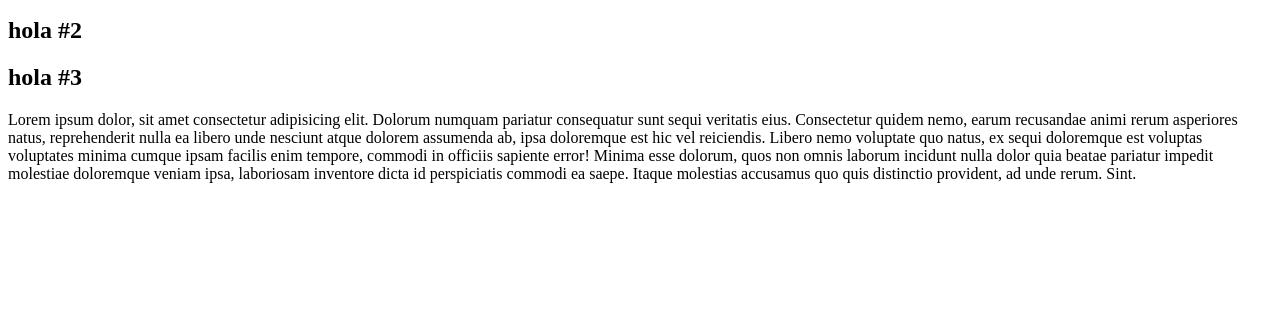
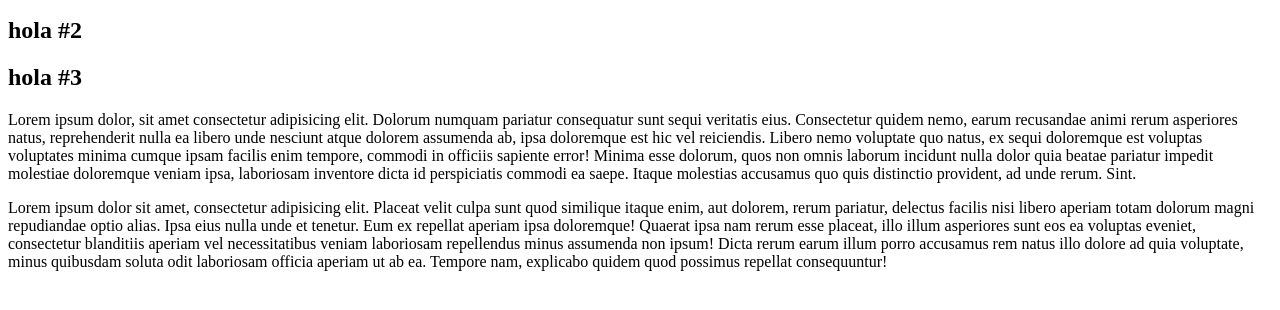
Before and after one commit to Summerpepper2023/LabWise-SonaSoftware, a plain HTML site: page index.html in a window 1280 px wide. Shown: the part 110-420 px from the top of the page. Drawn offline with Linux system fonts and the light colour scheme.

Commit message:
agregado por andrea

```diff
--- a/index.html
+++ b/index.html
@@ -14,5 +14,7 @@
     <p>
         Lorem ipsum dolor, sit amet consectetur adipisicing elit. Dolorum numquam pariatur consequatur sunt sequi veritatis eius. Consectetur quidem nemo, earum recusandae animi rerum asperiores natus, reprehenderit nulla ea libero unde nesciunt atque dolorem assumenda ab, ipsa doloremque est hic vel reiciendis. Libero nemo voluptate quo natus, ex sequi doloremque est voluptas voluptates minima cumque ipsam facilis enim tempore, commodi in officiis sapiente error! Minima esse dolorum, quos non omnis laborum incidunt nulla dolor quia beatae pariatur impedit molestiae doloremque veniam ipsa, laboriosam inventore dicta id perspiciatis commodi ea saepe. Itaque molestias accusamus quo quis distinctio provident, ad unde rerum. Sint.
     </p>
+    <p>Lorem ipsum dolor sit amet, consectetur adipisicing elit. Placeat velit culpa sunt quod similique itaque enim, aut dolorem, rerum pariatur, delectus facilis nisi libero aperiam totam dolorum magni repudiandae optio alias. Ipsa eius nulla unde et tenetur. Eum ex repellat aperiam ipsa doloremque! Quaerat ipsa nam rerum esse placeat, illo illum asperiores sunt eos ea voluptas eveniet, consectetur blanditiis aperiam vel necessitatibus veniam laboriosam repellendus minus assumenda non ipsum! Dicta rerum earum illum porro accusamus rem natus illo dolore ad quia voluptate, minus quibusdam soluta odit laboriosam officia aperiam ut ab ea. Tempore nam, explicabo quidem quod possimus repellat consequuntur!
+    </p>
 </body>
 </html>
```
